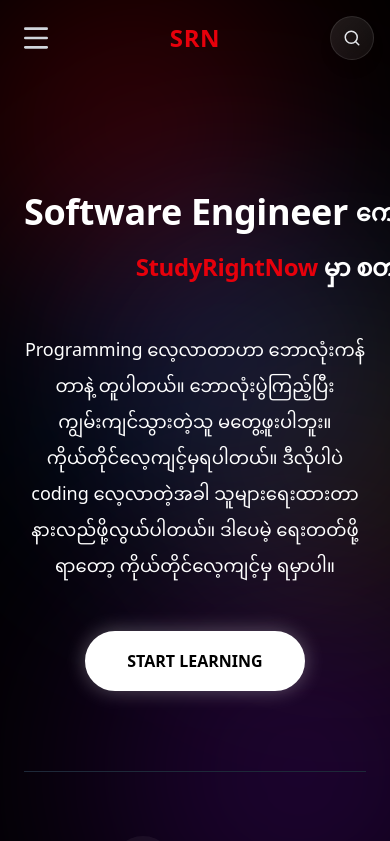
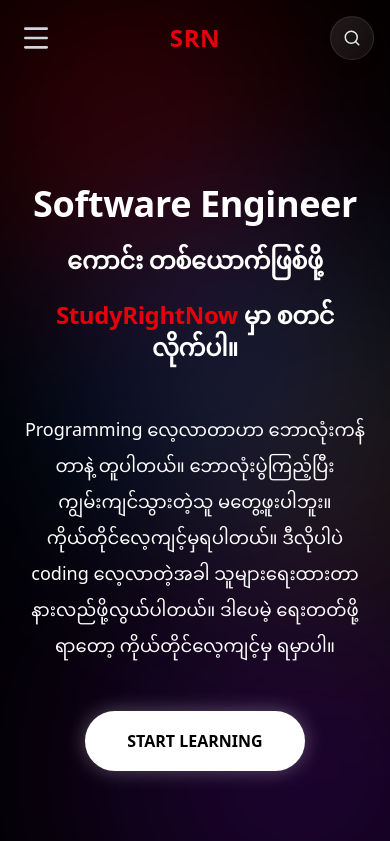
Before and after one commit to eaisin/studyrightnow, a React (Vite) app: page / in a window 390 px wide. Shown: the top 841 px of the page. Built offline with nearby package versions, Linux system fonts and the light colour scheme.

Commit message:
hero title fix

```diff
--- a/src/pages/Home.jsx
+++ b/src/pages/Home.jsx
@@ -11,14 +11,14 @@
       {/* hero */}
       <section className="pt-20 pb-20 px-4 md:px-8 max-w-7xl mx-auto flex flex-col items-center text-center">
         <div className="max-w-6xl mx-auto font-extrabold tracking-tight mb-8">
-          <div className="flex flex-row items-center justify-center gap-2 md:gap-4 mb-3">
+          <div className="flex flex-col md:flex-row items-center justify-center gap-2 md:gap-4 mb-3 text-center">
             {/* title 1 */}
-            <span className="text-4xl md:text-5xl lg:text-6xl text-white whitespace-nowrap">
+            <span className="text-4xl md:text-5xl lg:text-6xl text-white md:whitespace-nowrap">
               {hero.title.line1}
             </span>
 
             {/* title 2 */}
-            <span className="text-2xl md:text-3xl lg:text-4xl bg-clip-text text-white leading-relaxed py-2 whitespace-nowrap">
+            <span className="text-2xl md:text-3xl lg:text-4xl bg-clip-text text-white leading-relaxed py-2 md:whitespace-nowrap">
               {hero.title.line2}
             </span>
           </div>
```
